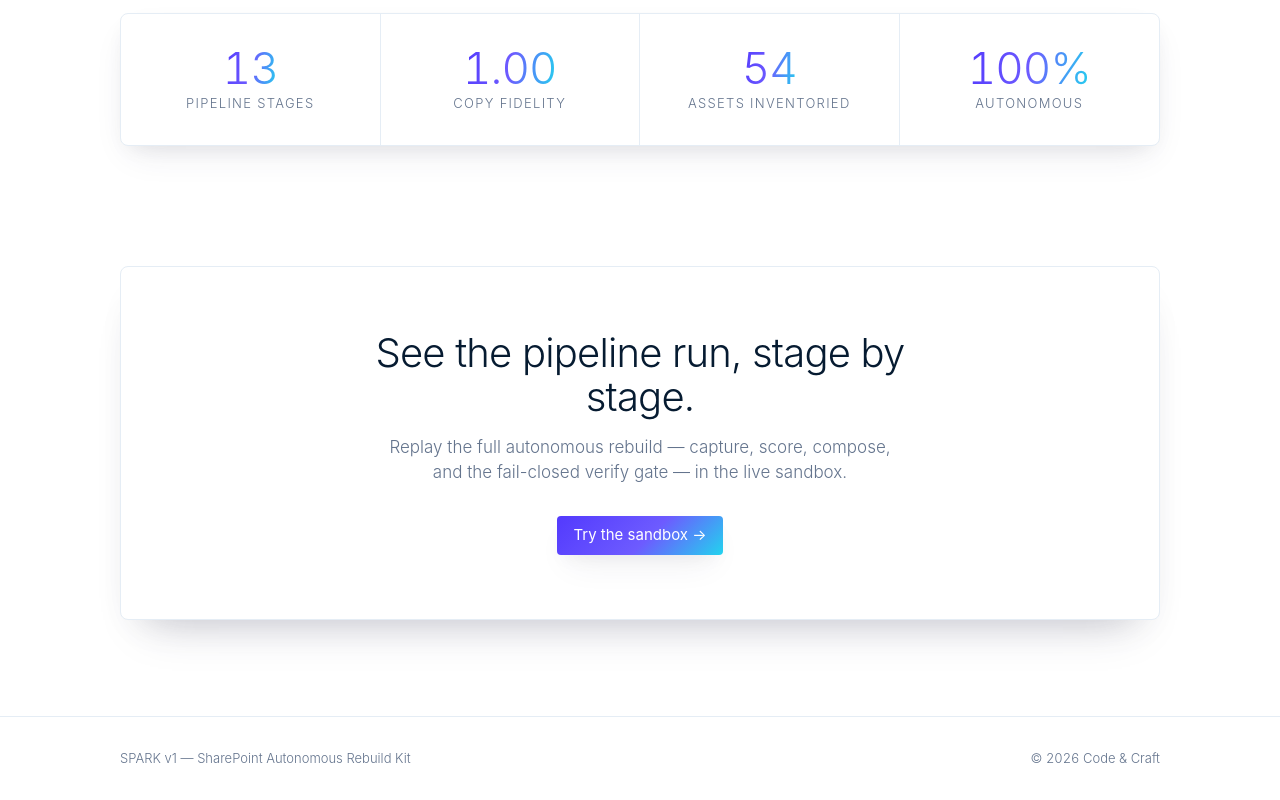
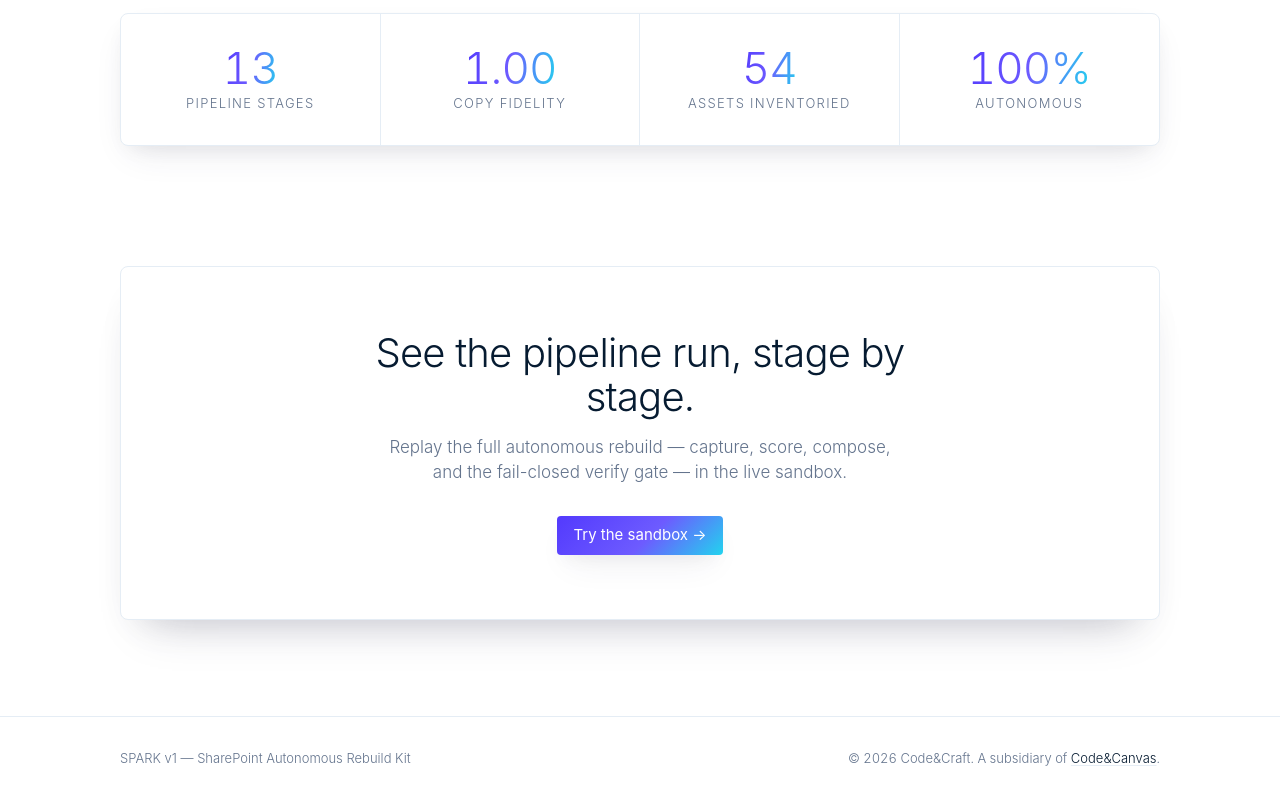
Before and after one commit to sukaimi/OpenClaw, a Next.js app in the folder spark-demo/: page / in a window 1280 px wide. Shown: the part 4198-4998 px from the top of the page. Built offline with nearby package versions, Linux system fonts and the light colour scheme.

Commit message:
spark-demo: footer — Code&Craft, subsidiary of Code&Canvas (linked)

```diff
--- a/spark-demo/components/Footer.tsx
+++ b/spark-demo/components/Footer.tsx
@@ -6,7 +6,16 @@
           SPARK v1 — SharePoint Autonomous Rebuild Kit
         </p>
         <p className="[font-feature-settings:'tnum']">
-          &copy; {new Date().getFullYear()} Code &amp; Craft
+          &copy; {new Date().getFullYear()} Code&amp;Craft. A subsidiary of{" "}
+          <a
+            href="https://codeandcanvas.io"
+            target="_blank"
+            rel="noopener noreferrer"
+            className="text-heading underline decoration-border underline-offset-2 transition-colors hover:text-primary"
+          >
+            Code&amp;Canvas
+          </a>
+          .
         </p>
       </div>
     </footer>
```
